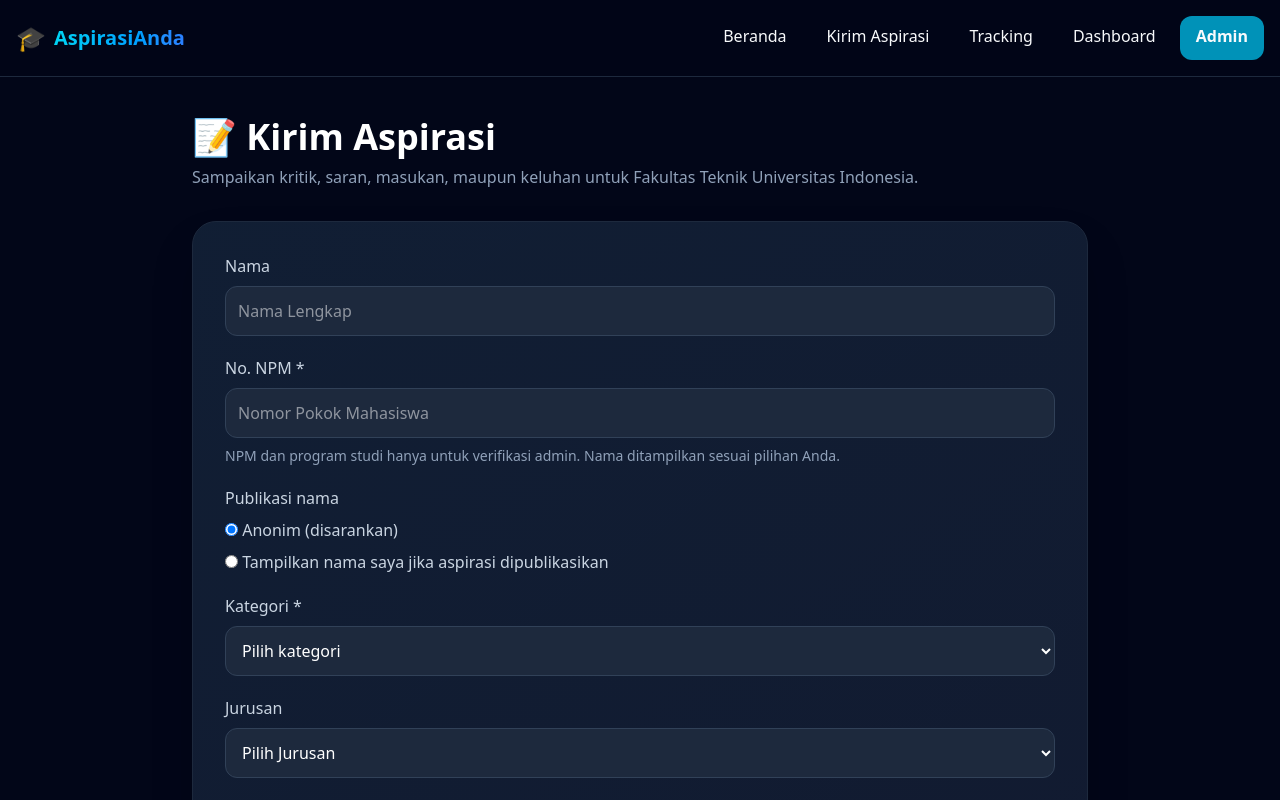
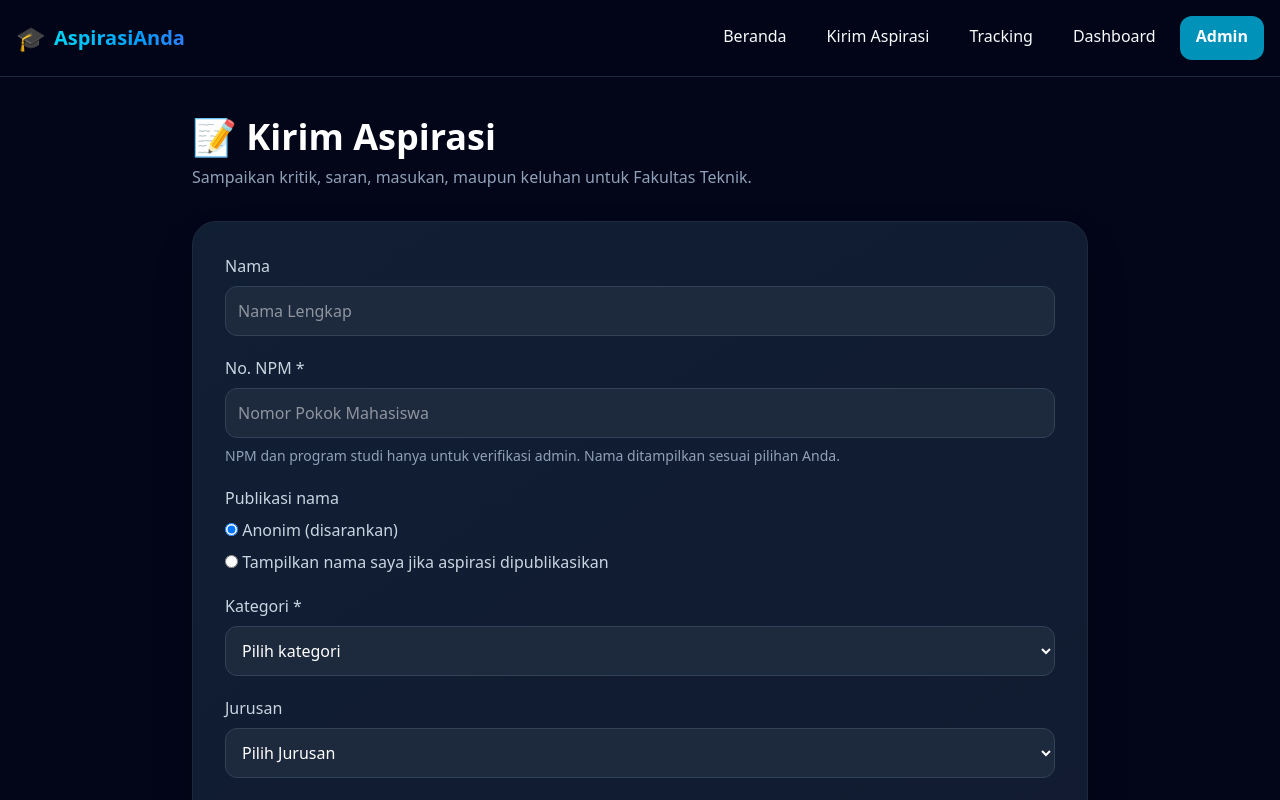
Before and after one commit to cakadut/Aspirasi_Anda, a Next.js app: page /submit in a window 1280 px wide. Shown: the top 800 px of the page. Built offline with nearby package versions, Linux system fonts and the light colour scheme; no server answers; the database is empty.

Commit message:
Use Fakultas Teknik branding

```diff
--- a/app/submit/page.tsx
+++ b/app/submit/page.tsx
@@ -68,7 +68,7 @@ export default function SubmitPage() {
 
           <p className="text-slate-400 mt-2">
             Sampaikan kritik, saran, masukan, maupun keluhan
-            untuk Fakultas Teknik Universitas Indonesia.
+            untuk Fakultas Teknik.
           </p>
         </div>
 
```
